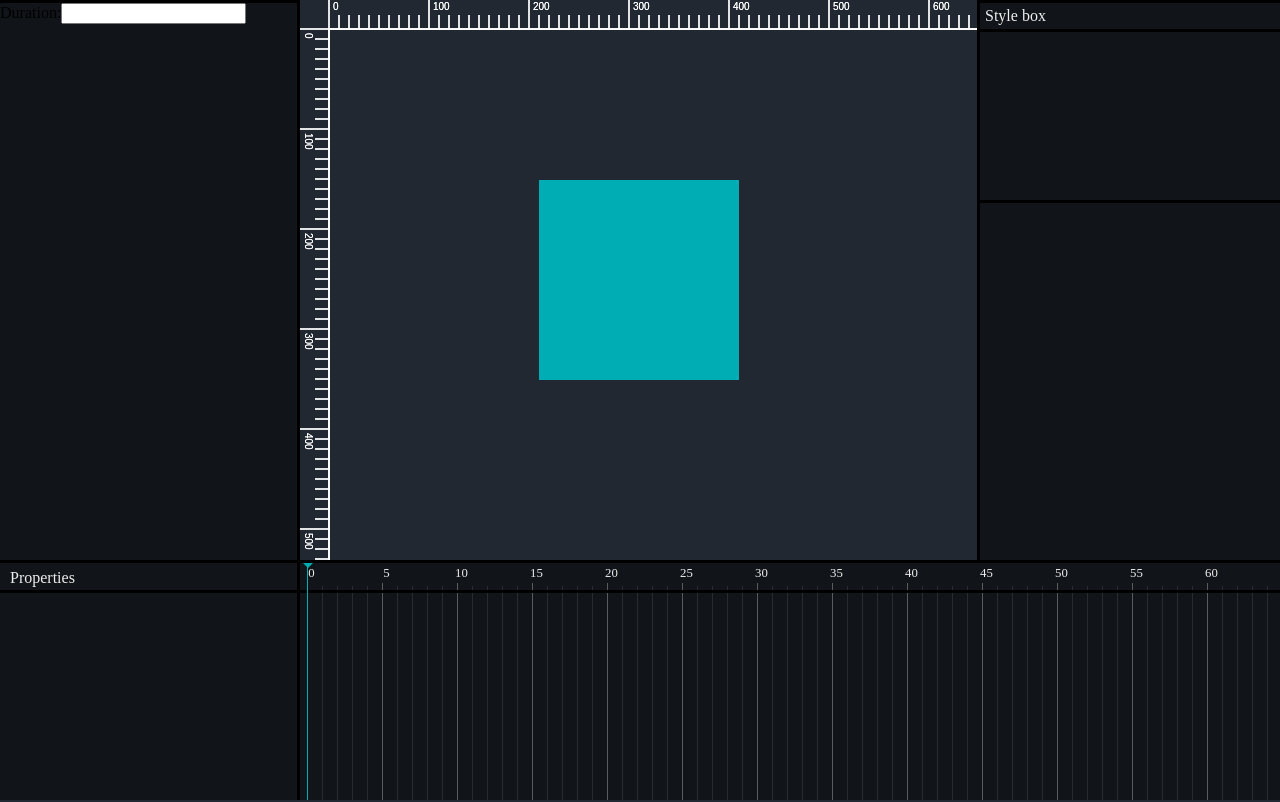
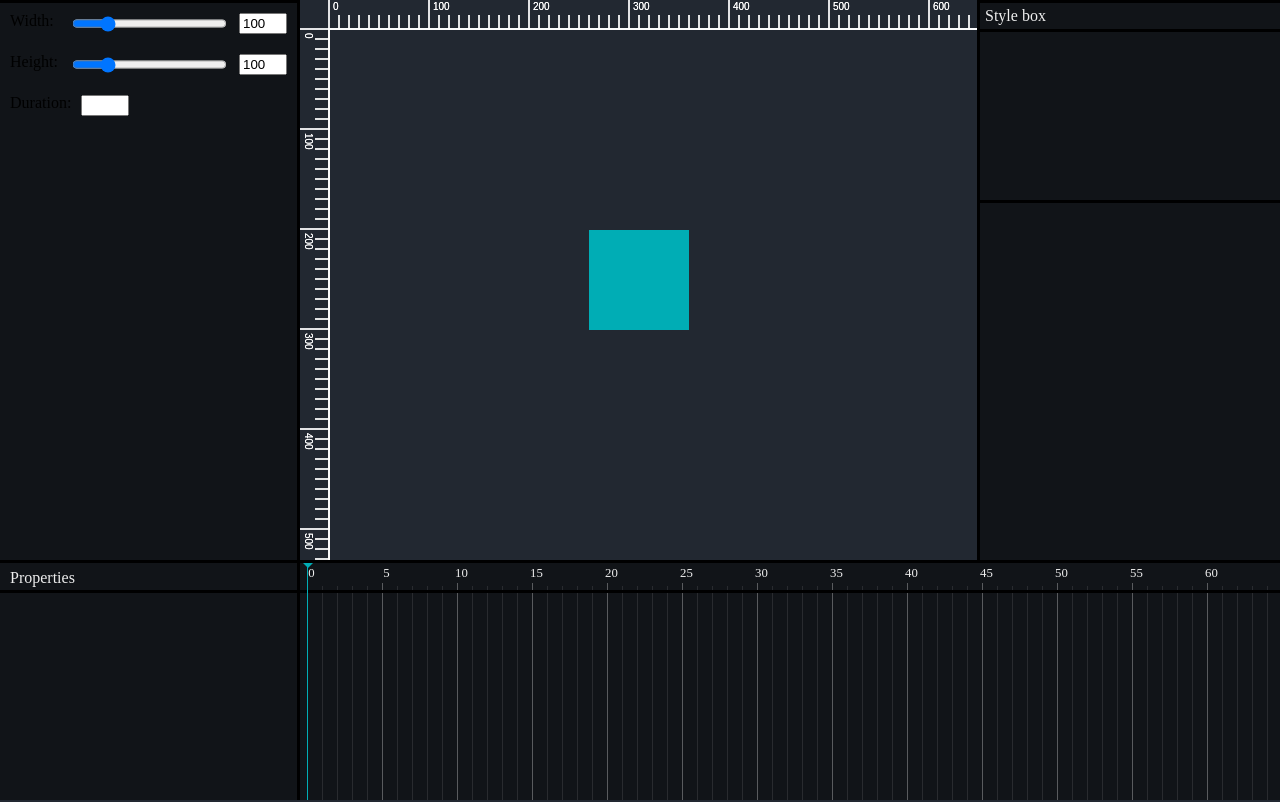
Before and after one commit to OmidRasouli/animotion, a React (Create React App) app: page / in a window 1280 px wide. Shown: the top 802 px of the page. Built offline with nearby package versions, Linux system fonts and the light colour scheme.

Commit message:
Add width and height to config

```diff
--- a/src/App.tsx
+++ b/src/App.tsx
@@ -11,6 +11,8 @@ export default function App() {
   const [animationTimer, setAnimationTimer] = useState<number>(0);
   const [animationConfig, setAnimationConfig] = useState<Config>({
     duration: 0,
+    width: 100,
+    height: 100,
   });
 
   return (
@@ -20,7 +22,12 @@ export default function App() {
         <div className={style.result}>
           <Ruler orientation="horizontal" />
           <Ruler orientation="vertical" />
-          <Output config={animationConfig} time={animationTimer} />
+          <Output
+            config={animationConfig}
+            time={animationTimer}
+            width={animationConfig.width}
+            height={animationConfig.height}
+          />
         </div>
         <SideBar />
       </div>
--- a/src/PublicFiles/Interfaces.ts
+++ b/src/PublicFiles/Interfaces.ts
@@ -1,3 +1,5 @@
 export interface Config {
   duration: number;
+  width: number;
+  height: number;
 }
--- a/src/component/AnimationConfig/AnimationConfig.module.scss
+++ b/src/component/AnimationConfig/AnimationConfig.module.scss
@@ -6,4 +6,23 @@
   border-right: 3px solid $black;
   border-top: 3px solid $black;
   box-sizing: border-box;
+  div {
+    display: flex;
+    padding: 10px;
+    gap: 10px;
+    justify-content: flex-start;
+
+    label {
+      flex-basis: 50px;
+    }
+
+    input[type="range"] {
+      flex-grow: 2;
+    }
+
+    input[type="number"] {
+      flex-basis: 40px;
+      width: 40px;
+    }
+  }
 }
--- a/src/component/AnimationConfig/AnimationConfig.tsx
+++ b/src/component/AnimationConfig/AnimationConfig.tsx
@@ -9,6 +9,8 @@ export default function AnimationConfig({
 }) {
   const [animationConfigState, setAnimationConfigState] = useState<Config>({
     duration: 0,
+    width: 100,
+    height: 100,
   });
 
   const SetConfig = ({ config }: { config: Config }) => {
@@ -18,6 +20,70 @@ export default function AnimationConfig({
 
   return (
     <div className={style["animation-config"]}>
+      <div>
+        <label htmlFor="width">Width:</label>
+        <input
+          type={"range"}
+          min={1}
+          max={500}
+          value={animationConfigState.width}
+          onChange={(e) =>
+            SetConfig({
+              config: {
+                ...animationConfigState,
+                width: parseInt(e.target.value),
+              },
+            })
+          }
+        />
+        <input
+          type={"number"}
+          min={1}
+          max={500}
+          id={"width"}
+          value={animationConfigState.width}
+          onChange={(e) =>
+            SetConfig({
+              config: {
+                ...animationConfigState,
+                width: parseInt(e.target.value),
+              },
+            })
+          }
+        />
+      </div>
+      <div>
+        <label htmlFor="height">Height:</label>
+        <input
+          type={"range"}
+          min={1}
+          max={500}
+          value={animationConfigState.height}
+          onChange={(e) =>
+            SetConfig({
+              config: {
+                ...animationConfigState,
+                height: parseInt(e.target.value),
+              },
+            })
+          }
+        />
+        <input
+          type={"number"}
+          min={1}
+          max={500}
+          value={animationConfigState.height}
+          id={"height"}
+          onChange={(e) =>
+            SetConfig({
+              config: {
+                ...animationConfigState,
+                height: parseInt(e.target.value),
+              },
+            })
+          }
+        />
+      </div>
       <div>
         <label htmlFor="duration">Duration:</label>
         <input
--- a/src/component/Output/Output.module.scss
+++ b/src/component/Output/Output.module.scss
@@ -8,7 +8,6 @@
   animation-play-state: paused;
   animation-timing-function: linear;
   animation-delay: 0s;
-  width: 200px;
-  height: 200px;
   background-color: $accent_color;
+  transition: width 200ms linear, height 200ms linear;
 }
--- a/src/component/Output/Output.tsx
+++ b/src/component/Output/Output.tsx
@@ -4,9 +4,13 @@ import { Config } from "../../PublicFiles/Interfaces";
 export default function Output({
   config,
   time,
+  width,
+  height,
 }: {
   config: Config;
   time: number;
+  width: number;
+  height: number;
 }) {
   return (
     <div
@@ -14,6 +18,8 @@ export default function Output({
       style={{
         animationDuration: `${config.duration}ms`,
         animationDelay: `${-(config.duration * time) / 100}ms`,
+        width: width,
+        height: height,
       }}
     ></div>
   );
```
